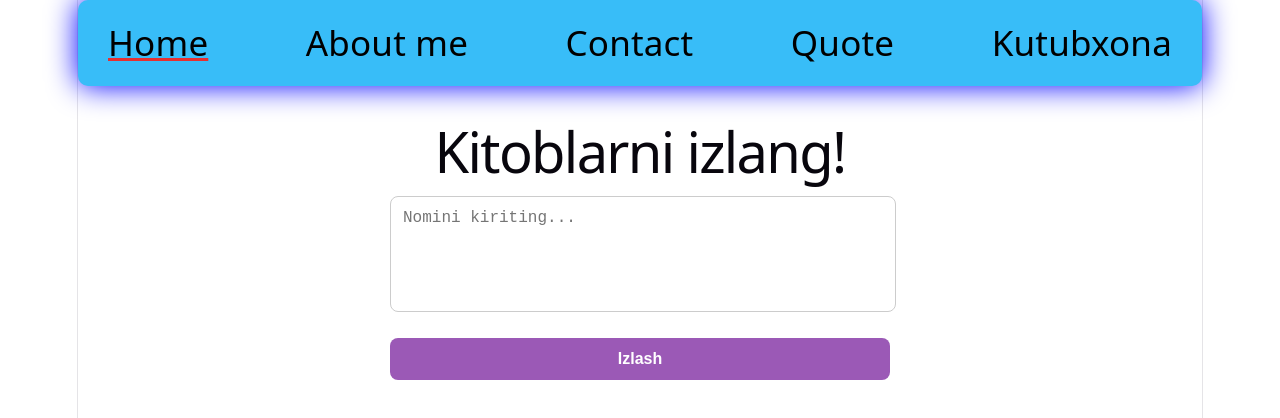
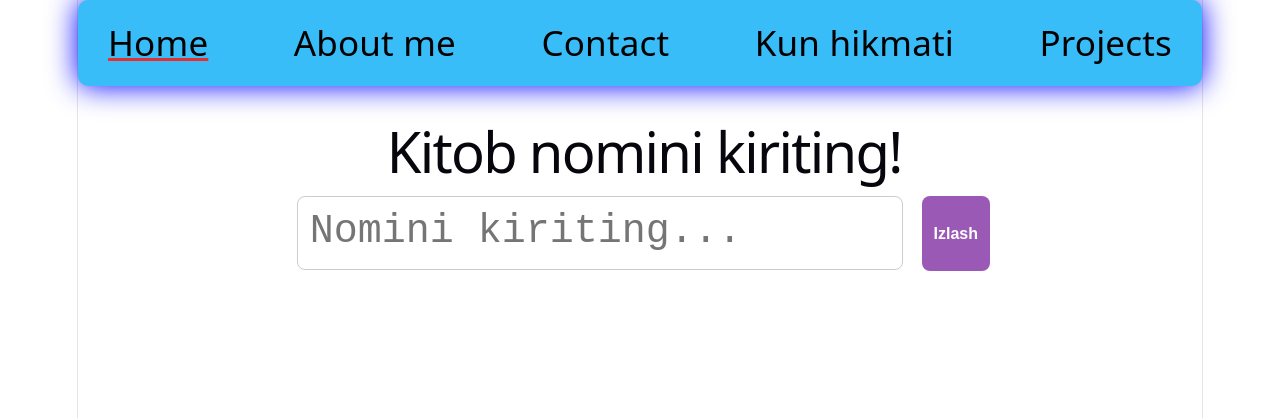
Before and after one commit to Behruz081/Node, a React app in the folder Portfolio/: page /book in a window 1280 px wide. Shown: the top 418 px of the page. Built offline with nearby package versions, Linux system fonts and the light colour scheme; the HTML template or start-up script is replaced by a standard one.

Commit message:
25.05.2026 16:32

```diff
--- a/Portfolio/src/App.css
+++ b/Portfolio/src/App.css
@@ -85,3 +85,17 @@ nav{
 #contact{
   margin-right: 20px;
 }
+
+
+.projecttext{
+  color: white;
+  display:"grid";
+  grid-template-columns:repeat(auto-fill, minmax(200px, 1fr));
+  margin: 10px;
+  font-size: 40px;
+}
+
+.projectsbtn{
+  margin: 10px;
+  border-radius: 10px;
+}
--- a/Portfolio/src/App.jsx
+++ b/Portfolio/src/App.jsx
@@ -77,7 +77,7 @@ const Contact = () => {
     </div>
   )
 }
-const Quote = () =>{
+const Quote = () => {
   const [quote, setQuote] = useState(null)
   const [loading, setLoading] = useState(null)
   const [error, setError] = useState(null)
@@ -147,6 +147,19 @@ const Quote = () =>{
     </div>
   )
 }
+const Projects = () => {
+  return(
+    <div>
+      {/* <button> <a href='./convertor'>aa</a> </button> */}
+      <button className='projectsbtn'> <Link className='projecttext' to='/convertor' style={{textDecorationLine:"none", color:"white"}}>Convertor</Link> </button>
+      <button className='projectsbtn'> <Link className='projecttext' to='/davlatlar' style={{textDecorationLine:"none"}}>Davlatlar</Link> </button>
+      <button className='projectsbtn'> <Link className='projecttext' to='/movie' style={{textDecorationLine:"none"}}>Filmlar izlash</Link> </button>
+      <button className='projectsbtn'> <Link className='projecttext' to='/translater' style={{textDecorationLine:"none"}}>Tarjimon</Link> </button>
+      <button className='projectsbtn'> <Link className='projecttext' to='/book' style={{textDecorationLine:"none"}}>Kitoblarni izlash</Link> </button>
+
+    </div>
+  )
+}
 
 function App() {
   return (
@@ -155,12 +168,9 @@ function App() {
         <Link className='navtext' id='navhome' to='/' style={{marginRight:"10px"}}>Home</Link>
         <Link className='navtext' id="navabout" to='/about' style={{marginRight:"10px", textDecorationLine:"none"}}>About me</Link>
         <Link className='navtext' id="navcontact" to='/contact' style={{textDecorationLine:"none"}}>Contact</Link>
-        <Link className='navtext' id="navquote" to='/quote' style={{textDecorationLine:"none"}}>Quote</Link>
-        {/* <Link className='navtext' id="navconvertor" to='/convertor' style={{textDecorationLine:"none"}}>Convertor</Link> */}
-        {/* <Link className='navtext' id="navdavlatlar" to='/davlatlar' style={{textDecorationLine:"none"}}>Davlatlar</Link> */}
-        {/* <Link className='navtext' id="navmovie" to='/movie' style={{textDecorationLine:"none"}}>Filmlar izlash</Link> */}
-        {/* <Link className='navtext' id="navtranslater" to='/translater' style={{textDecorationLine:"none"}}>Tarjimon</Link> */}
-        <Link className='navtext' id="navbook" to='/book' style={{textDecorationLine:"none"}}>Kutubxona</Link>
+        <Link className='navtext' id="navquote" to='/quote' style={{textDecorationLine:"none"}}>Kun hikmati</Link>
+
+        <Link className='navtext' id="navprojects" to='/projects' style={{textDecorationLine:"none"}}>Projects</Link>
 
       </nav>
 
@@ -170,10 +180,12 @@ function App() {
           <Route path="/about" element={<About />} />
           <Route path="/contact" element={<Contact />} />
           <Route path="/quote" element={<Quote />} />
-          {/* <Route path="/convertor" element={<CurrencyConvertor />} /> */}
-          {/* <Route path="/davlatlar" element={<DavlatlarKetmaKet />} /> */}
-          {/* <Route path="/movie" element={<MovieSearch />} /> */}
-          {/* <Route path="/translater" element={<Translater />} /> */}
+          <Route path="/projects" element={<Projects />} />
+
+          <Route path="/convertor" element={<CurrencyConvertor />} />
+          <Route path="/davlatlar" element={<DavlatlarKetmaKet />} />
+          <Route path="/movie" element={<MovieSearch />} />
+          <Route path="/translater" element={<Translater />} />
           <Route path="/book" element={<Book />} />
 
         </Routes>
--- a/Portfolio/src/Book.jsx
+++ b/Portfolio/src/Book.jsx
@@ -35,16 +35,18 @@ function Book() {
 
 
   return(
-    <div style={{width:"500px", margin:"auto" }}>
-      <div style={{ marginBottom: '20px', margin:"0 auto 20px auto" }}>
-        <h1>Kitoblarni izlang!</h1>
+    <div style={{width:"700px", margin:"auto" }}>
+      <div style={{display:"flex"}}>
+
+        <div style={{ marginBottom: '20px', margin:"0 20px 20px auto", display:"inline" }}>
+          <h1 style={{marginLeft:"90px"}}>Kitob nomini kiriting!</h1>
           <textarea
             rows="5"
             value={book}
             onChange={(e) => setBook(e.target.value)}
             placeholder="Nomini kiriting..."
-          style={{ width: '96%', padding: '12px', borderRadius: '8px', border: '1px solid #ccc', fontSize: '16px',
-             resize: 'none' }}
+            style={{ width: '96%', height:"60px" , padding: '12px', paddingBottom:"0" , borderRadius: '8px', border: '1px solid #ccc',
+               fontSize: '16px', resize: 'none', fontSize:"40px", justifyContent:"center", alignItems:"center" }}
           />
         </div>
 
@@ -52,27 +54,37 @@ function Book() {
           onClick={searchbooks}
           disabled={loading || !book}
           style={{
-          width: '100%', padding: '12px', background: '#9b59b6', color: 'white',
+            height: '75px', marginTop:"90px" , padding: '12px', background: '#9b59b6', color: 'white',
             border: 'none', borderRadius: '8px', cursor: 'pointer', fontSize: '16px',
-          fontWeight: 'bold', transition: '0.2s', opacity: (!book || loading) ? 0.6 : 1
+            fontWeight: 'bold', transition: '0.2s', opacity: (!book || loading) ? 0.6 : 1,
+            display:"inline"
           }}
         >
           {loading ? "Qidirilmoqda..." : "Izlash"}
         </button>
 
+      </div>
+
+
+
       <div>
         {result.map((item, index) => (
-            <div>
-                <p key={index}>{item.title}</p>
-                <p key={index}>{item.author_name}</p>
+            <div style={{display:"flex", width:"auto", height:"400px"}}>
+
+              <img style={{marginBottom:"20px", height:"370px", width:"250px", marginRight:"10px"}} src={`https://covers.openlibrary.org/b/id/${item.cover_i}-M.jpg`}  />
+
+                <p key={index}>
+                    <p style={{color:"yellow", marginLeft:"10px"}}>Kitob nomi: {item.title} </p>
+                    <p style={{color:"white", marginLeft:"10px"}}>Yozuvchisi: {item.author_name}</p>
+                    <p style={{color:"white", marginLeft:"10px"}}>Birinchi marotaba nashr qilingan yili: {item.first_publish_year} </p>
+                </p>
+
+                {/* <img src={`https://covers.openlibrary.org/b/id/${item.cover_i}-M.jpg`} */}
+
             </div>
         ))}
+      </div>
 
-        {/* {result.map((item, index) => (
-          <p key={index}>{item.author_name}</p>
-        ))} */}
-
-      </div>
     </div>
   )}
 
--- a/Portfolio/src/MovieSearch.jsx
+++ b/Portfolio/src/MovieSearch.jsx
@@ -44,10 +44,10 @@ function MovieSearch() {
           value={query}
           onChange={(e) => setQuery(e.target.value)}
           placeholder='Kino nomini yozing...'
-          style={{padding:"10px", width:"300px", borderRadius:"5px", border:"1px solid #ccc"}}
+          style={{padding:"10px", width:"300px", borderRadius:"5px", border:"1px solid #ccc", marginLeft:"auto"}}
         />
         <button type='submit' style={{padding:"10px 20px", background:"#27ae60", color:"white", border:"none",
-            borderRadius:"5px", cursor:"pointer"
+            borderRadius:"5px", cursor:"pointer", marginRight:"auto"
         }} >Qidirish</button>
       </form>
 
```
Also changed, not shown: 1 other file (tests, documents, lock files or other folders). Lines whose indentation alone changed are shown as unchanged.
